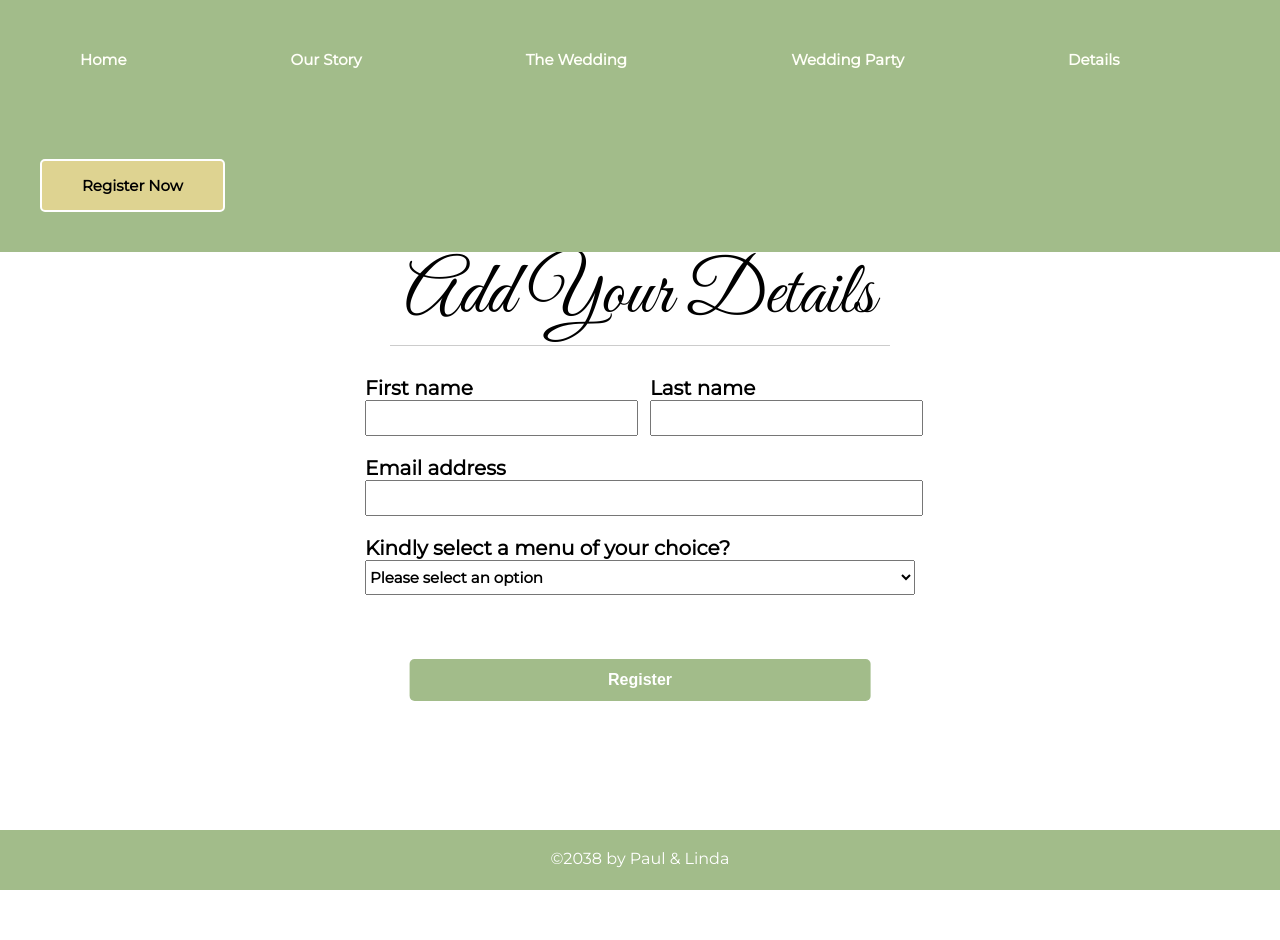
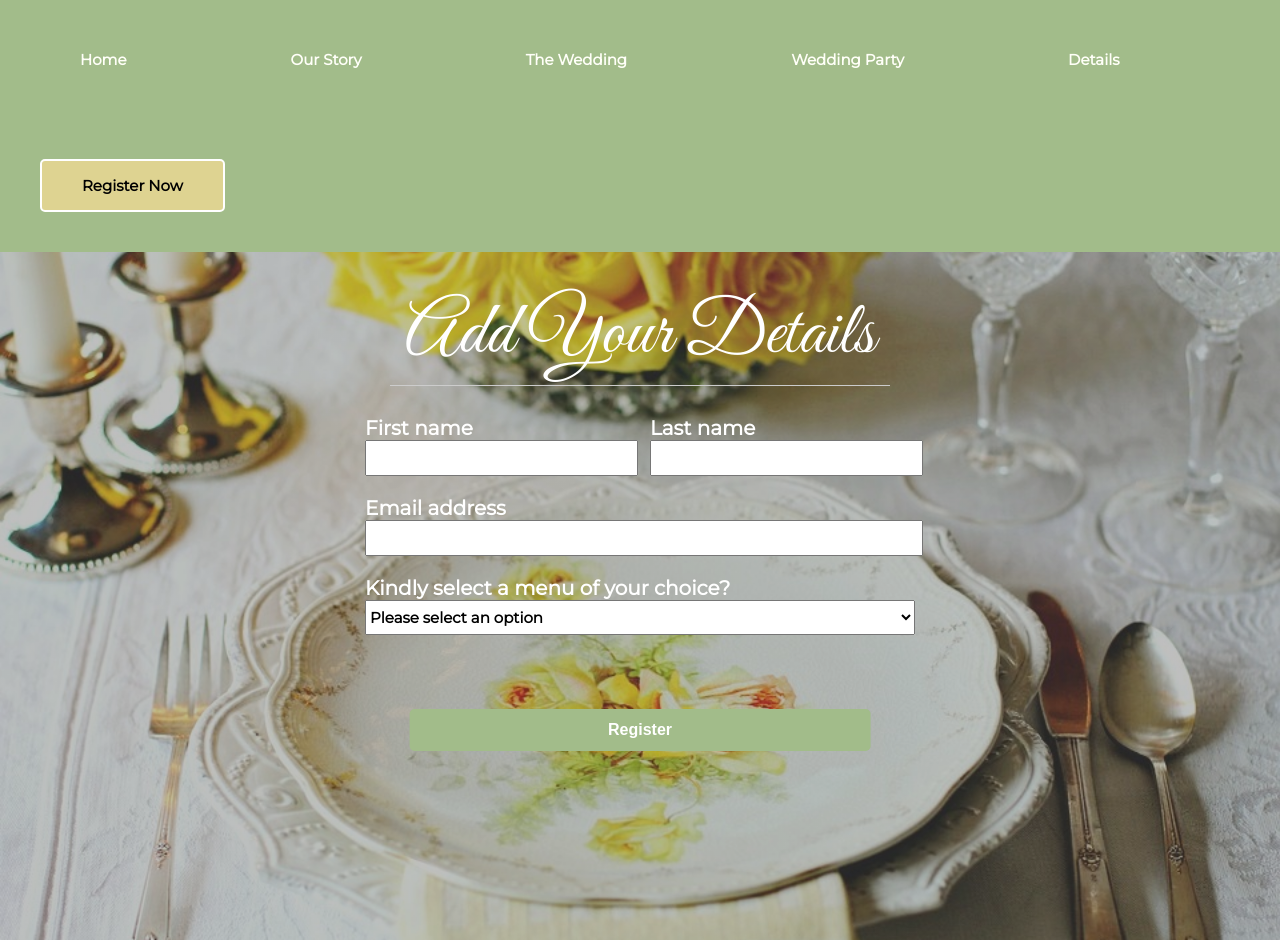
Before and after one commit to queengorga/wedding-invitation, a plain HTML site: page register.html in a window 1280 px wide. Shown: the top 940 px of the page. Before the commit the page ends 890 px from the top, so only its background shows below. Drawn offline with Linux system fonts and the light colour scheme.

Commit message:
Fixed register page

```diff
--- a/css/style.css
+++ b/css/style.css
@@ -566,11 +566,16 @@ a
 
 /* Register */
 
-.boilerform
+.container-rsvp
 {
-  margin-top: 250px;
-  height: 60vh;
-  margin-bottom: 100px;
+  margin-top: 100px;
+  padding-top: 40px;
+  background-image:linear-gradient(rgba(0, 0, 0, 0.25), rgba(0, 0, 0, 0.25)),url('../img/reception.jpg');
+  height: 100vh;
+  background-size: cover;
+  background-position: center;
+  background-repeat: no-repeat;
+  background-attachment: fixed;
 }
 
 .o-heading
@@ -583,11 +588,12 @@ a
   border-bottom: 1px solid #ccc;
   padding: 0 0 5px 0;
   margin: 40px auto 20px auto;
+  margin-top: 150px;
   max-width: 500px;
   font-family: 'Great Vibes', cursive;
   font-size: 75px;
   font-weight: lighter;
-  color: black;
+  color: white;
   text-align: center;
 }
 
@@ -596,6 +602,8 @@ label
   font-family: 'Montserrat', sans-serif;
   font-weight: bolder;
   font-size: 20px;
+  font-weight: bolder;
+  color: white;
 }
 
 input
@@ -639,7 +647,7 @@ input
 .c-button
 {
   position: absolute;
-  margin-top: 80px;
+  margin-top: 130px;
   width: 36%;
   top: 75%;
   left: 50%;
--- a/register.html
+++ b/register.html
@@ -20,6 +20,8 @@
   </div>
   </header>
 
+<div class="container-rsvp">
+<div class="form-body">
 <form class="boilerform" action="" method="post">
   <h1 class="o-heading">Add Your Details</h1>
   <div class="c-signup">
@@ -56,8 +58,8 @@
     </div>
   </div>
 </form>
-
-
+</div>
+</div>
 
   <footer>
     <br>
```
